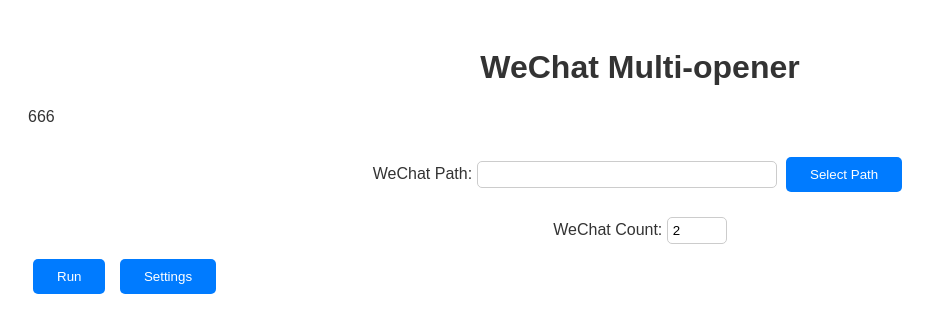
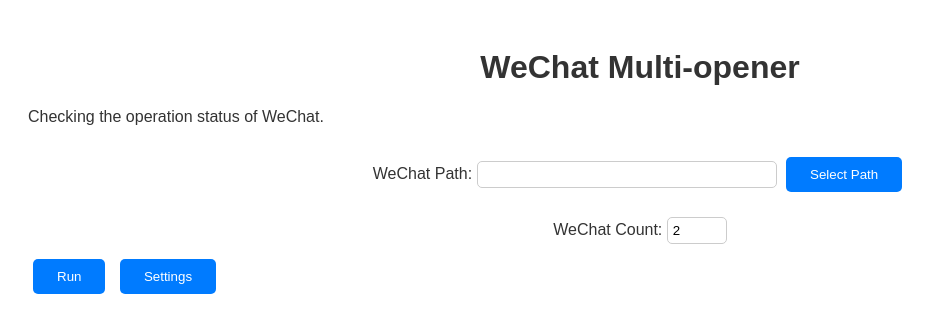
Before and after one commit to TuTouPower/DuoWei, an Electron app: page index.html in a window 1280 px wide. Shown: the whole page, without its empty margins (0-937 px from the left). Drawn offline with Linux system fonts and the light colour scheme; no server answers.

Commit message:
modify code

```diff
--- a/index.html
+++ b/index.html
@@ -11,7 +11,7 @@
     </header>
 
     <main>
-        <p id="wechat-status">666</p>
+        <p id="wechat-status">Checking the operation status of WeChat.</p>
         <div class="centered-container">
             <div class="input-group">
                 <label for="wechat-path-input">WeChat Path:</label>
```
